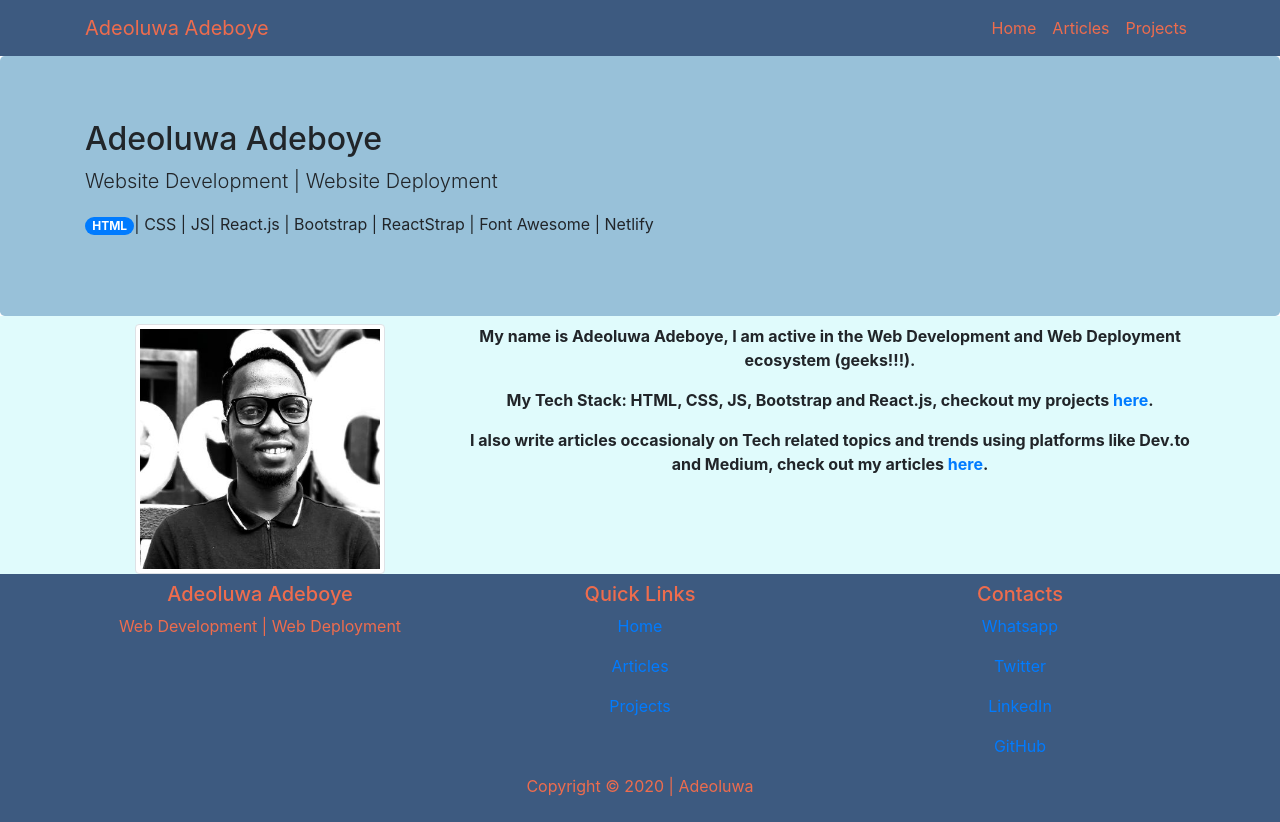
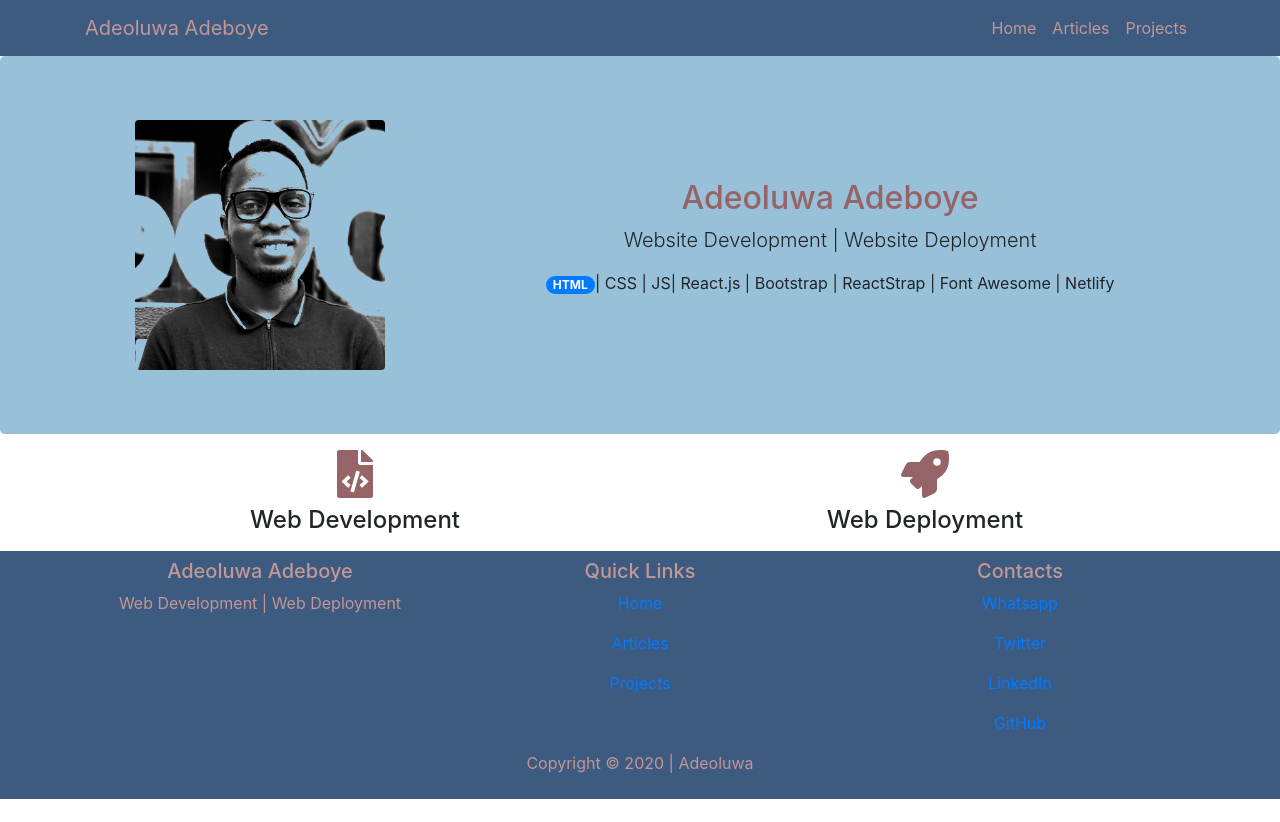
Before and after one commit to JUGG097/Web-Dev-Portfolio-Page, a React (Create React App) app: page /home in a window 1280 px wide. After the commit the page ends 800 px from the top, so only its background shows below. Built offline with nearby package versions, Linux system fonts and the light colour scheme.

Commit message:
Redesigning Home Page

```diff
--- a/package.json
+++ b/package.json
@@ -3,10 +3,16 @@
   "version": "0.1.0",
   "private": true,
   "dependencies": {
+    "@fortawesome/fontawesome-free": "^5.15.1",
+    "@fortawesome/fontawesome-svg-core": "^1.2.32",
+    "@fortawesome/free-solid-svg-icons": "^5.15.1",
+    "@fortawesome/react-fontawesome": "^0.1.12",
     "@testing-library/jest-dom": "^4.2.4",
     "@testing-library/react": "^9.3.2",
     "@testing-library/user-event": "^7.1.2",
     "bootstrap": "^4.5.3",
+    "font-awesome": "^4.7.0",
+    "fontawesome": "^5.6.3",
     "react": "^16.9.0",
     "react-dom": "^16.9.0",
     "react-router-dom": "^5.2.0",
--- a/src/App.css
+++ b/src/App.css
@@ -1,17 +1,18 @@
 .navbar {
-  background-color: #3d5a80;
+  background-color: #3D5A80;
 }
 
 .navbar .navbar-brand {
-  color: #EE6C4D;
+  /* color: #EE6C4D; */
+  color: #c39793;
 }
 
 .navbar .nav-link{
-  color: #EE6C4D;
+  color: #c39793;
 }
 
 .navbar .navbar-toggler{
-  border-color: #EE6C4D;
+  border-color: #c39793;
 }
 
 .navbar .navbar-toggler-icon {
@@ -19,12 +20,12 @@
 }
 
 .footer {
-  background-color:  #3d5a80;
-  color:  #EE6C4D;
+  background-color: #3D5A80;
+  color: #c39793;
 }
 
 
-.wrapper-color {
- background-color: #E0FBFC;
+.my-color {
+  color: #966367;
 
 }
--- a/src/Components/Home.js
+++ b/src/Components/Home.js
@@ -1,57 +1,62 @@
 import React from "react";
 import { Jumbotron } from "reactstrap";
-import { Link } from "react-router-dom";
+
+import { faFileCode, faRocket } from "@fortawesome/free-solid-svg-icons";
+import { FontAwesomeIcon } from "@fortawesome/react-fontawesome";
 
 function Home() {
 	return (
 		<div>
 			<Jumbotron style={{ backgroundColor: "#98C1D9" }} className="mb-0">
 				<div className="container">
-					<h2 className="display-5">Adeoluwa Adeboye</h2>
-					<p className="lead">
-						Website Development | Website Deployment
-					</p>
-					<p>
-						<span className="badge badge-pill badge-primary">
-							HTML
-						</span>
-						| CSS | JS| React.js | Bootstrap | ReactStrap | Font
-						Awesome | Netlify
-					</p>
-				</div>
-			</Jumbotron>
-
-			<div className="wrapper-color">
-				<div className="container">
 					<div className="row">
-						<div className="col-12 col-sm-4 text-center mt-2">
+						<div className="col-12 col-sm-4 text-center">
 							<img
-								className="img-thumbnail rounded align-self-center"
-								src="img/Adeoluwa_Adeboye.jpg"
+								className="img-fluid rounded align-self-center"
+								src="img/Adeoluwa_Adeboye_Transparent.png"
 								alt="Adeoluwa Adeboye"
 								width="250px"
 							></img>
 						</div>
-						<div className="col-12 col-sm-8 text-center mt-2 font-weight-bold">
-							<p className="">
-								My name is Adeoluwa Adeboye, I am active in the
-								Web Development and Web Deployment ecosystem
-								(geeks!!!).
+
+						<div className="col-12 col-sm-8 text-center my-auto">
+							<h2 className="display-5 my-color">
+								Adeoluwa Adeboye
+							</h2>
+							<p className="lead">
+								Website Development | Website Deployment
 							</p>
-
-							<p className="">
-								My Tech Stack: HTML, CSS, JS, Bootstrap and
-								React.js, checkout my projects{" "}
-								<Link to="/projects">here</Link>.
-							</p>
-
-							<p className="more-font">
-								I also write articles occasionaly on Tech
-								related topics and trends using platforms like
-								Dev.to and Medium, check out my articles{" "}
-								<Link to="/articles">here</Link>.
+							<p>
+								<span className="badge badge-pill badge-primary">
+									HTML
+								</span>
+								| CSS | JS| React.js | Bootstrap | ReactStrap |
+								Font Awesome | Netlify
 							</p>
 						</div>
+					</div>
+				</div>
+			</Jumbotron>
+
+			<div className="container">
+				<div className="row mt-3">
+					<div className="col-12 col-sm-6 text-center">
+						<FontAwesomeIcon
+							icon={faFileCode}
+							size="3x"
+							className="my-color"
+						/>
+						<h4 className="mt-2">Web Development</h4>
+						<p></p>
+					</div>
+					<div className="col-12 col-sm-6 text-center">
+						<FontAwesomeIcon
+							icon={faRocket}
+							size="3x"
+							className="my-color"
+						/>
+						<h4 className="mt-2">Web Deployment</h4>
+						<p></p>
 					</div>
 				</div>
 			</div>
```
Also changed, not shown: public/img/Adeoluwa_Adeboye_Transparent.png (added), 1 other file (tests, documents, lock files or other folders).
